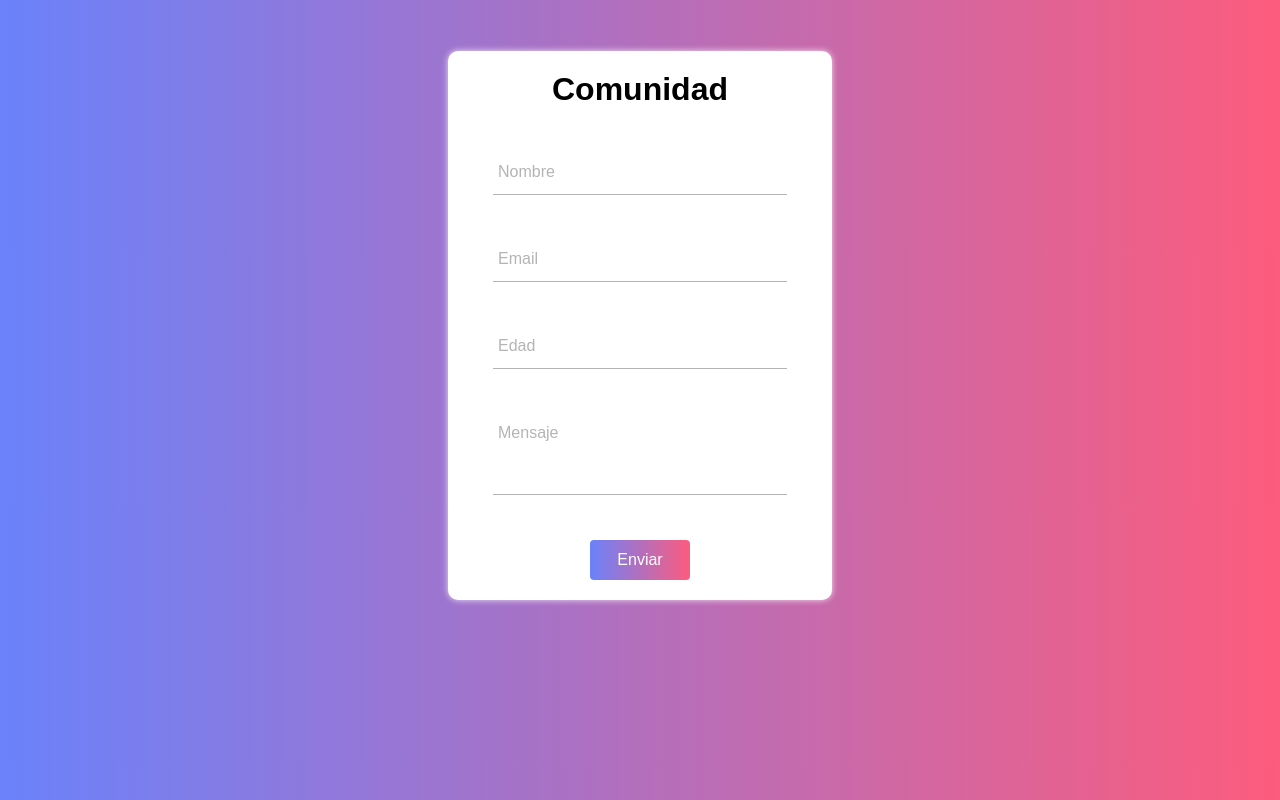
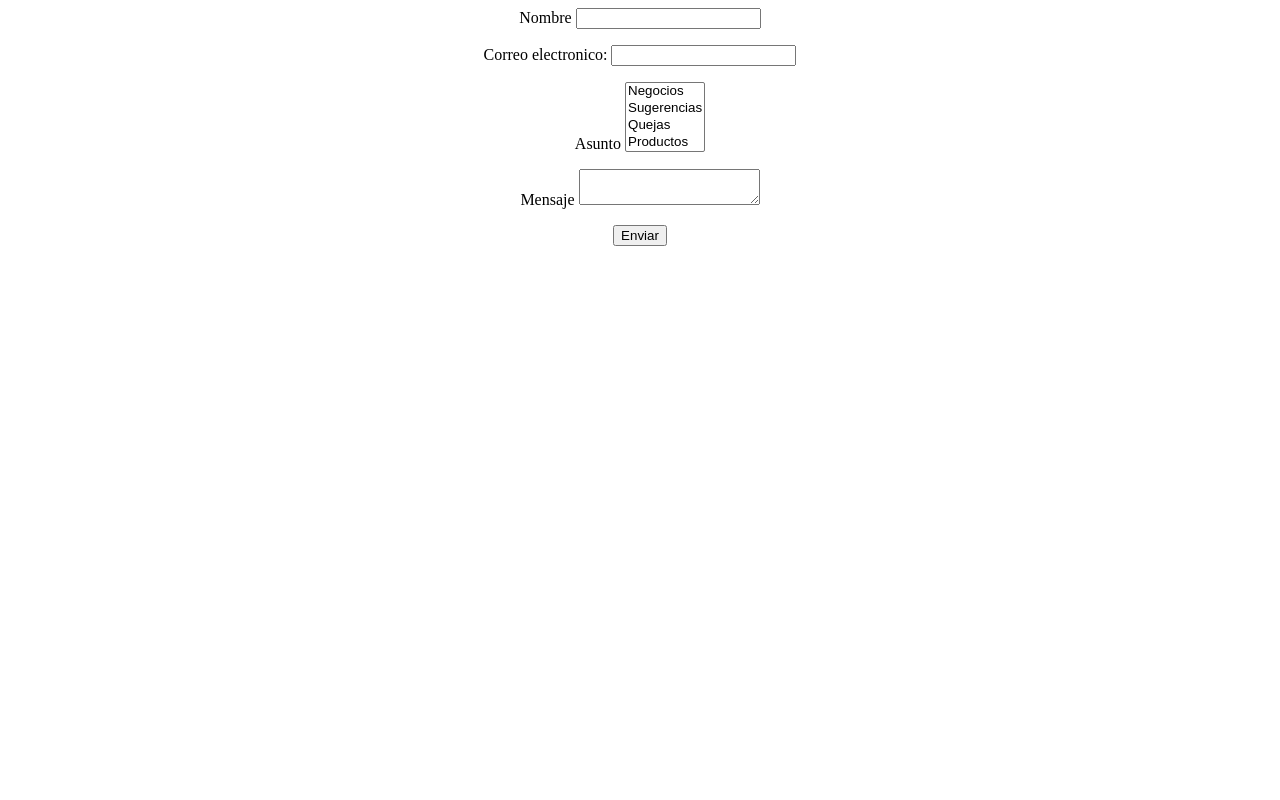
Before and after one commit to estebansalinas45/quejas, a plain HTML site: page index.html in a window 1280 px wide. Drawn offline with Linux system fonts and the light colour scheme.

Commit message:
Update index.html

```diff
--- a/index.html
+++ b/index.html
@@ -1,188 +1,24 @@
 
 <form name="contact" method="POST" data-netlify="true">
-
-<head>
-<style>
-:root{
-    --colorTextos: #49454567;
-}
-
-
-
-*,
-::before,
-::after {
-    margin: 0;
-    padding: 0;
-    box-sizing: border-box;
-}
-
-body {
-    background: #FC5C7D;
-    /* fallback for old browsers */
-    background: -webkit-linear-gradient(to right, #6A82FB, #FC5C7D);
-    /* Chrome 10-25, Safari 5.1-6 */
-    background: linear-gradient(to right, #6A82FB, #FC5C7D);
-    /* W3C, IE 10+/ Edge, Firefox 16+, Chrome 26+, Opera 12+, Safari 7+ */
-    font-family: 'Poppins', sans-serif;
-    width: 100%;
-    height:650px;
-    display: flex;
-    justify-content: center;
-    align-items: center;
-}
-
-h1{
-    text-align: center;
-    margin: 10px 0;
-    font-weight: 800;
-}
-
-form{
-    background: #fff;
-    width: 30%;
-    padding: 10px 0;
-    border-radius: 10px;
-    box-shadow: 0 0 6px 0 rgba(255, 255, 255, 0.8);
-}
-
-.form{
-    width: 100%;
-    margin: auto;
-}
-
-form .grupo{
-    position: relative;
-    margin: 45px;
-}
-
-input, textarea{
-    background: none;
-    color:#c6c6c6;
-    font-size: 18px;
-    padding: 10px 10px 10px 5px;
-    display: block;
-    width: 100%;
-    border:none;
-    border-bottom: 1px solid var(--colorTextos);
-    resize: none;
-}
-
-input:focus,textarea:focus{
-    outline: none;
-    color: rgb(94,93,93);
-}
-
-input:focus~label,
-input:valid~label,
-textarea:focus~label, textarea:valid~label{
-    position: absolute;
-    top: -14px;
-    font-size: 12px;
-    color: #2196F3;
-}
-
-label{
-    color: var(--colorTextos);
-    font-size: 16px;
-    position: absolute;
-    left: 5px;
-    top:10px;
-    transition: 0.5s ease all;
-    pointer-events: none;
-}
-
-
-input:focus~.barra::before, textarea:focus~.barra::before{
-    width: 100%;
-}
-.barra{
-    position: relative;
-    display: block;
-    width: 100%;
-}
-.barra::before{
-    content: '';
-    height: 2px;
-    width: 0%;
-    bottom: 0;
-    position: absolute;
-    background: linear-gradient(to right, #6A82FB, #FC5C7D);
-    transition: 0.3s ease all;
-    left: 0%;
-}
-button{
-    background: #FC5C7D;
-    /* fallback for old browsers */
-    background: -webkit-linear-gradient(to right, #6A82FB, #FC5C7D);
-    /* Chrome 10-25, Safari 5.1-6 */
-    background: linear-gradient(to right, #6A82FB, #FC5C7D);
-    /* W3C, IE 10+/ Edge, Firefox 16+, Chrome 26+, Opera 12+, Safari 7+ */
-    display: block;
-    width: 100px;
-    height: 40px;
-    border:none;
-    color:#fff;
-    border-radius: 4px;
-    font-size: 16px;
-    margin: 10px auto;
-    cursor: pointer;
-}
-
-@media screen and (max-width:1100px){
-    form{
-        width: 50%;
-    }
-}
-
-@media screen and (max-width:600px){
-    form{
-        width: 60%;
-    }
-}
-
-@media screen and (max-width:450px){
-    form{
-        width: 80%;
-    }
-}
-
-@media screen and (max-width:300px){
-    form{
-        width: 90%;
-    }
-}
-
-
-
-</style>
-
-
-</head>
-<body>
-
-<form name="contact" method="POST" data-netlify="true">
-        <div class="form">
-            <h1>Comunidad</h1>
-            <div class="grupo">
-                <input type="text" name="" id="" required><span class="barra"></span>
-                <label>Nombre</label>
-            </div>
-            <div class="grupo">
-                <input type="email" name="" id="" required><span class="barra"></span>
-                <label>Email</label>
-            </div>
-            <div class="grupo">
-                <input type="number" name="" id="" required><span class="barra"></span>
-                <label>Edad</label>
-            </div>
-            <div class="grupo">
-                <textarea name="" id="" rows="3" required></textarea><span class="barra"></span>
-                <label>Mensaje</label>
-            </div>
-            <button type="submit">Enviar</button>
-        </div>
-    </form>
-</body>
-</html>
-</form>
+ <center>
+  <p>
+    <label>Nombre <input type="text" name="name" /></label>
+  </p>
+  <p>
+    <label>Correo electronico: <input type="email" name="email" /></label>
+  </p>
+  <p>
+    <label>Asunto <select name="role[]" multiple>
+      <option value="Leader">Negocios</option>
+      <option value="Follower">Sugerencias</option>
+      <option value="quejas">Quejas</option>
+      <option value="sugerencia">Productos</option>
+    </select></label>
+  </p>
+  <p>
+    <label>Mensaje <textarea name="message"></textarea></label>
+  </p>
+  <p>
+    <button type="submit">Enviar</button>
+  </p>
+  </form></center>
```
